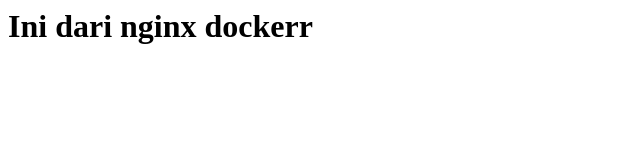
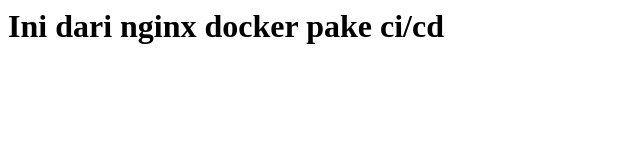
Before and after one commit to pajar999/lab-docker, a plain HTML site: page website/index.html in a window 1280 px wide. Shown: the whole page, without its empty margins (0-640 px from the left). Drawn offline with Linux system fonts and the light colour scheme.

Commit message:
update index.html

```diff
--- a/website/index.html
+++ b/website/index.html
@@ -1 +1 @@
-<h1> Ini dari nginx dockerr </h1>
+<h1> Ini dari nginx docker pake ci/cd </h1>
```
